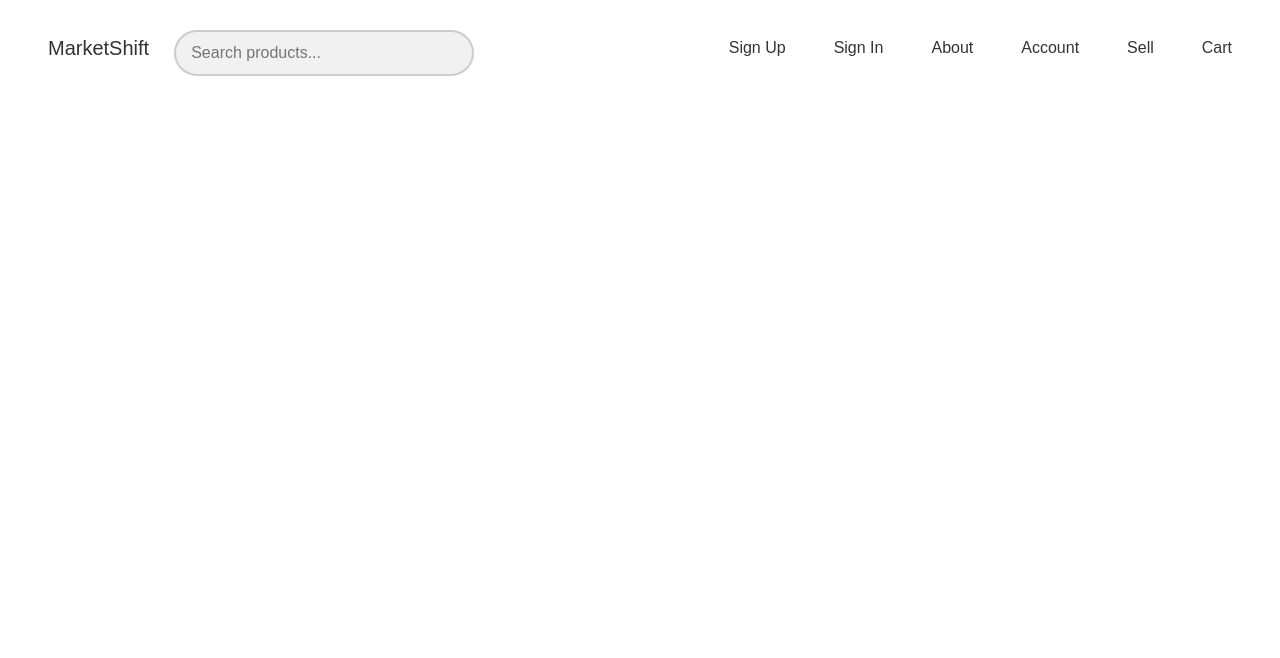
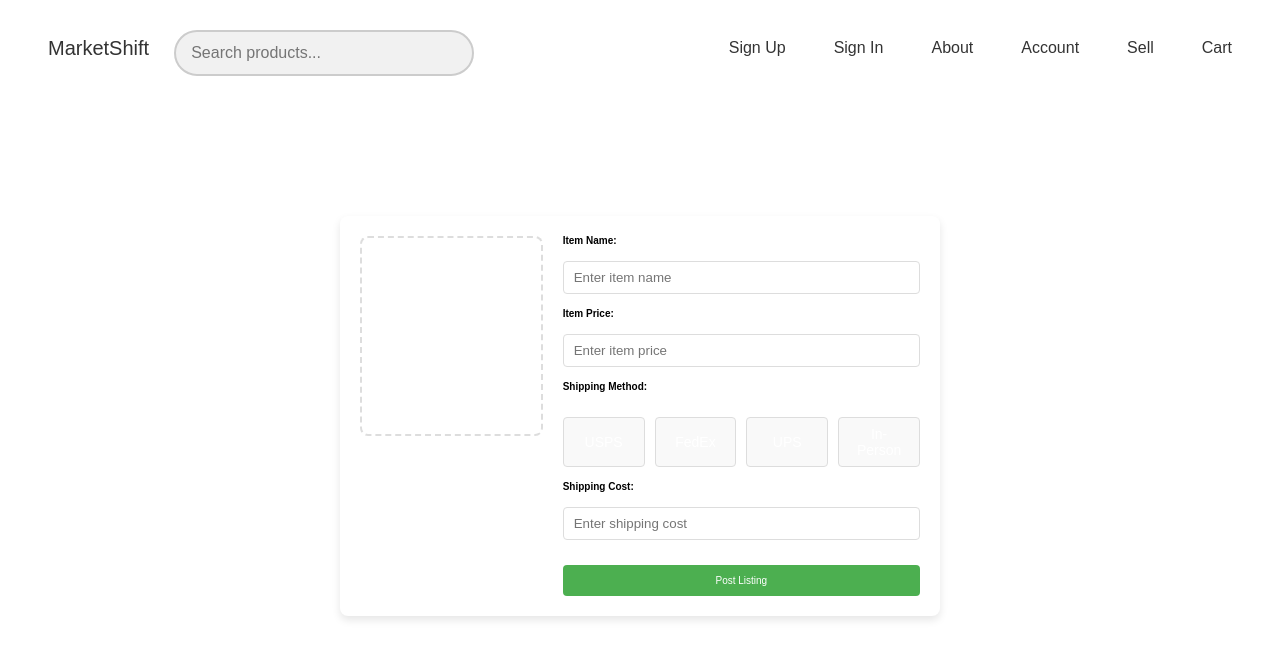
Before and after one commit to ECHL003/MarketShift-Prototype-ECHL003, a plain HTML site: page listing.html in a window 1280 px wide. Drawn offline with Linux system fonts and the light colour scheme.

Commit message:
Added Listing Styling

```diff
--- a/css/style.css
+++ b/css/style.css
@@ -701,3 +701,98 @@ button:hover {
 .about-cta .cta-link:hover {
     color: #0056b3;
 }
+
+/****************************************************************************************************************/
+/* LISTING PAGE (about.html) */
+/****************************************************************************************************************/
+
+main.listing-container {
+    padding: 20px;
+    display: flex;
+    justify-content: center;
+    align-items: center;
+    min-height: 80vh;
+}
+
+.listing-form {
+    display: flex;
+    gap: 20px;
+    background-color: white;
+    padding: 20px;
+    border-radius: 8px;
+    box-shadow: 0 4px 8px rgba(0, 0, 0, 0.1);
+    width: 600px;
+}
+
+.image-upload {
+    flex: 1;
+    display: flex;
+    justify-content: center;
+    align-items: center;
+    border: 2px dashed #ddd;
+    border-radius: 8px;
+    height: 200px;
+    cursor: pointer;
+}
+
+.image-placeholder {
+    width: 100%;
+    height: 100%;
+    display: flex;
+    justify-content: center;
+    align-items: center;
+    color: #aaa;
+    font-size: 0.9rem;
+    text-align: center;
+}
+
+.listing-details {
+    flex: 2;
+    display: flex;
+    flex-direction: column;
+    gap: 15px;
+}
+
+label {
+    font-weight: bold;
+}
+
+.listing-input {
+    padding: 8px 10px;
+    border: 1px solid #ddd;
+    border-radius: 4px;
+    width: 100%;
+}
+
+.shipping-method {
+    display: flex;
+    gap: 10px;
+}
+
+.shipping-option {
+    padding: 8px 15px;
+    border: 1px solid #ddd;
+    border-radius: 4px;
+    background-color: #f9f9f9;
+    cursor: pointer;
+    transition: background-color 0.3s;
+}
+
+.shipping-option:hover {
+    background-color: #e7e7e7;
+}
+
+.post-listing-btn {
+    padding: 10px;
+    background-color: #4CAF50;
+    color: white;
+    border: none;
+    border-radius: 4px;
+    cursor: pointer;
+    font-size: 1rem;
+    transition: background-color 0.3s;
+}
+
+.post-listing-btn:hover {
+    background-color: #45a049;
+}
--- a/js/script.js
+++ b/js/script.js
@@ -41,52 +41,6 @@ const items = [
     { id: "item9", name: "Rug", price: 4.99, shipping: 3.00, image: "rug.jpg" },
     { id: "item10", name: "Table", price: 49.99, shipping: 15.00, image: "table.jpg" },
 ];
-
-// Render Product Page
-if (window.location.pathname.includes("product.html")) {
-    const urlParams = new URLSearchParams(window.location.search);
-    const productId = urlParams.get("id");
-    const selectedItem = items.find(item => item.id === productId);
-
-    const productPage = document.getElementById("productPage");
-    if (selectedItem && productPage) {
-        productPage.innerHTML = `
-            <div class="product-images">
-                <img src="${selectedItem.image}" alt="${selectedItem.name}" class="main-image">
-                <div class="thumbnail-images">
-                    <!-- Optional Thumbnails -->
-                </div>
-            </div>
-            <div class="product-details">
-                <h2>${selectedItem.name}</h2>
-                <p><strong>Price:</strong> $${selectedItem.price.toFixed(2)}</p>
-                <p><strong>Shipping:</strong> $${selectedItem.shipping.toFixed(2)}</p>
-                <p><strong>Seller:</strong> Placeholder Seller</p>
-                <button id="buyNowBtn">Buy Now</button>
-                <button id="addToCartBtn">Add to Cart</button>
-            </div>
-        `;
-
-        document.getElementById("addToCartBtn").addEventListener("click", () => {
-            addItemToCart(selectedItem);
-        });
-
-        document.getElementById("buyNowBtn").addEventListener("click", () => {
-            addItemToCart(selectedItem);
-            redirectToCheckout([selectedItem]);
-        });
-
-        function redirectToCheckout(items) {
-            localStorage.setItem("checkoutItems", JSON.stringify(items));
-            window.location.href = "checkout.html";
-        }
-
-    } else if (productPage) {
-        productPage.innerHTML = "<p>Product not found</p>";
-    }
-} else {
-    renderItems();
-}
 
 // Render All Items
 function renderItems() {
@@ -181,6 +135,52 @@ function updateCartDisplay() {
             removeItemFromCart(itemIndex);
         });
     });
+}
+
+// Render Product Page
+if (window.location.pathname.includes("product.html")) {
+    const urlParams = new URLSearchParams(window.location.search);
+    const productId = urlParams.get("id");
+    const selectedItem = items.find(item => item.id === productId);
+
+    const productPage = document.getElementById("productPage");
+    if (selectedItem && productPage) {
+        productPage.innerHTML = `
+            <div class="product-images">
+                <img src="${selectedItem.image}" alt="${selectedItem.name}" class="main-image">
+                <div class="thumbnail-images">
+                    <!-- Optional Thumbnails -->
+                </div>
+            </div>
+            <div class="product-details">
+                <h2>${selectedItem.name}</h2>
+                <p><strong>Price:</strong> $${selectedItem.price.toFixed(2)}</p>
+                <p><strong>Shipping:</strong> $${selectedItem.shipping.toFixed(2)}</p>
+                <p><strong>Seller:</strong> Placeholder Seller</p>
+                <button id="buyNowBtn">Buy Now</button>
+                <button id="addToCartBtn">Add to Cart</button>
+            </div>
+        `;
+
+        document.getElementById("addToCartBtn").addEventListener("click", () => {
+            addItemToCart(selectedItem);
+        });
+
+        document.getElementById("buyNowBtn").addEventListener("click", () => {
+            addItemToCart(selectedItem);
+            redirectToCheckout([selectedItem]);
+        });
+
+        function redirectToCheckout(items) {
+            localStorage.setItem("checkoutItems", JSON.stringify(items));
+            window.location.href = "checkout.html";
+        }
+
+    } else if (productPage) {
+        productPage.innerHTML = "<p>Product not found</p>";
+    }
+} else {
+    renderItems();
 }
 
 // Checkout Feature
--- a/listing.html
+++ b/listing.html
@@ -32,8 +32,32 @@
         </nav>
     </header>
 
-    <main>
+    <main class="listing-container">
+        <div class="listing-form">
+            <div class="image-upload">
+                <div class="image-placeholder"></div>
+            </div>
+            <div class="listing-details">
+                <label for="itemName">Item Name:</label>
+                <input type="text" id="itemName" class="listing-input" placeholder="Enter item name">
 
+                <label for="itemPrice">Item Price:</label>
+                <input type="number" id="itemPrice" class="listing-input" placeholder="Enter item price">
+
+                <label>Shipping Method:</label>
+                <div class="shipping-method">
+                    <button class="shipping-option">USPS</button>
+                    <button class="shipping-option">FedEx</button>
+                    <button class="shipping-option">UPS</button>
+                    <button class="shipping-option">In-Person</button>
+                </div>
+
+                <label for="shippingCost">Shipping Cost:</label>
+                <input type="number" id="shippingCost" class="listing-input" placeholder="Enter shipping cost">
+
+                <button class="post-listing-btn">Post Listing</button>
+            </div>
+        </div>
     </main>
 
     <!-- Pop-ups -->
@@ -88,5 +112,12 @@
             <button type="button" class="checkout-btn">Checkout</button>
         </div>
     </div>
+
+    <div id="listingPopup" class="popup listing-popup">
+        <div class="popup-content listing-content">
+            <p>Your listing is confirmed!</p>
+            <button type="button" class="popup-close">Back to Shopping</button>
+        </div>
+    </div>
 </body>
 </html>
```
